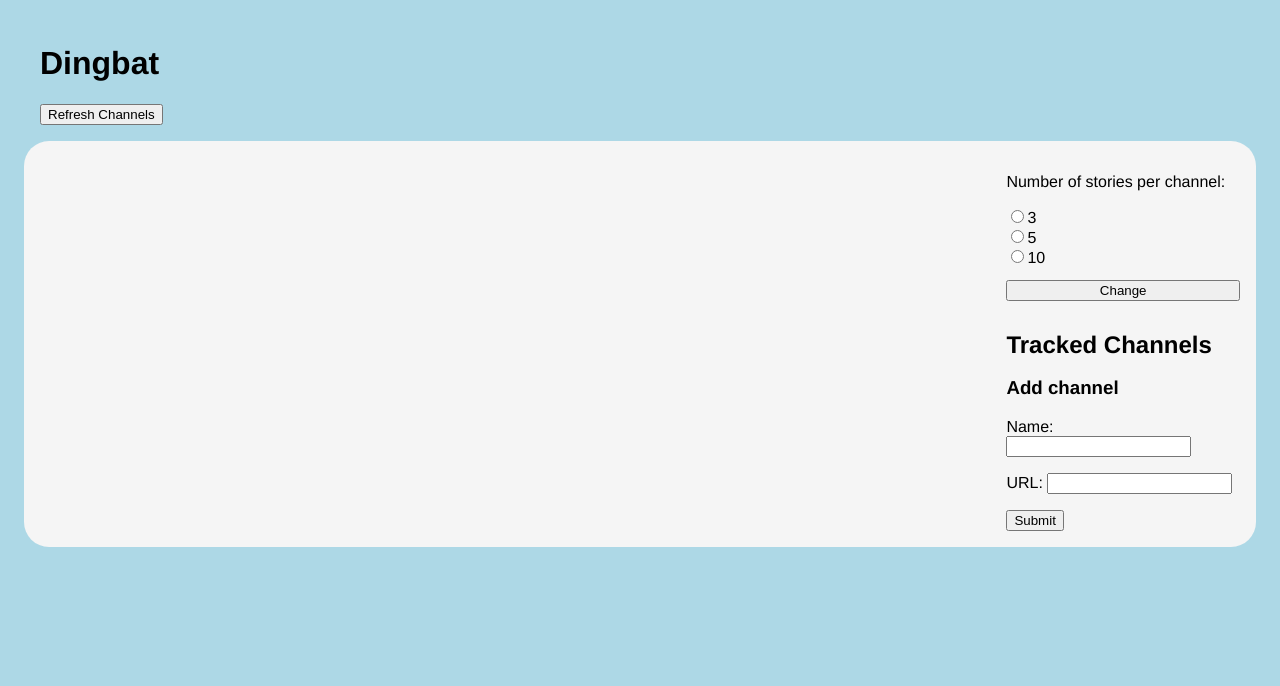
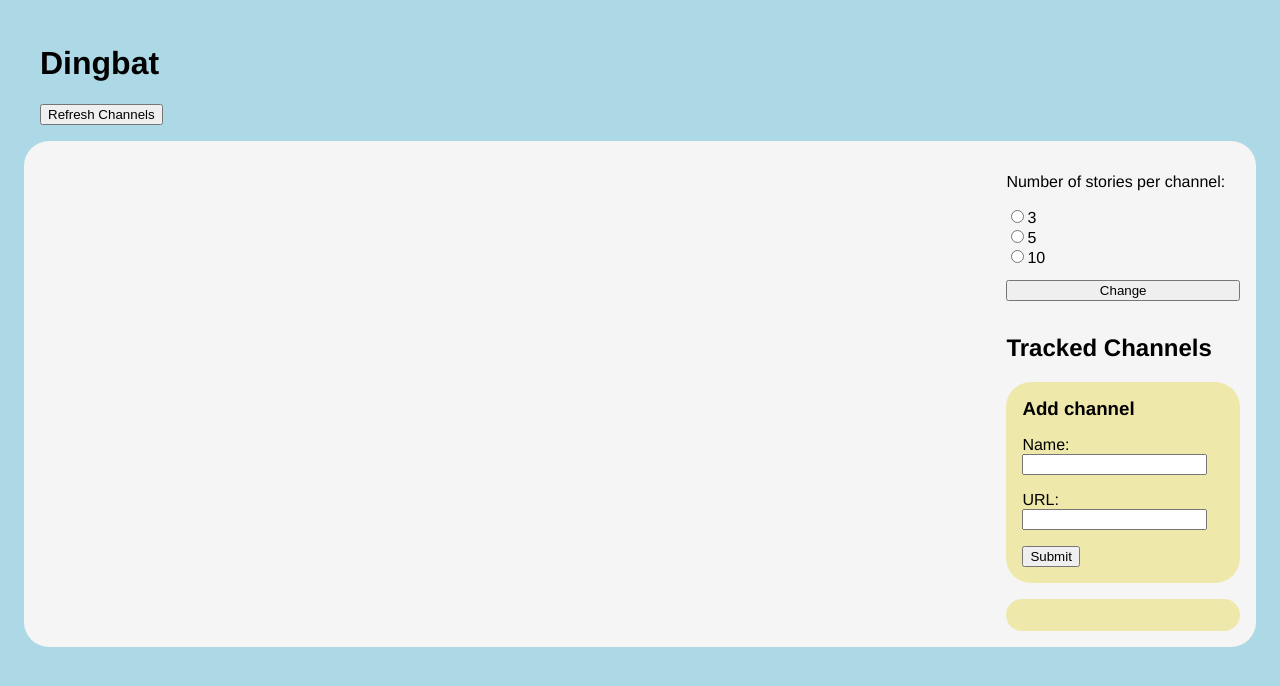
Before and after one commit to taml5/rss-reader, a React (Vite) app in the folder rss-frontend/: page / in a window 1280 px wide. Shown: the top 686 px of the page. Built offline with nearby package versions, Linux system fonts and the light colour scheme.

Commit message:
Styled Tracked Channels component

```diff
--- a/rss-frontend/src/Options.scss
+++ b/rss-frontend/src/Options.scss
@@ -20,15 +20,24 @@
     }
   }
 
+  #channelAdder {
+    padding: 1em;
+    background-color: palegoldenrod;
+    border-radius: 25px;
+
+    h3 {
+      margin: 0;
+    }
+  }
+
   #trackedChannels {
     margin-block: 1em;
 
-    h2 {
-      margin: 0;
-    }
-
     #tracked {
       margin-block: 1em;
+      padding: 1em;
+      background-color: palegoldenrod;
+      border-radius: 25px;
 
       .trackedChannel {
         margin-block: 1em;
```
Also changed, not shown: 1 other file (tests, documents, lock files or other folders).
